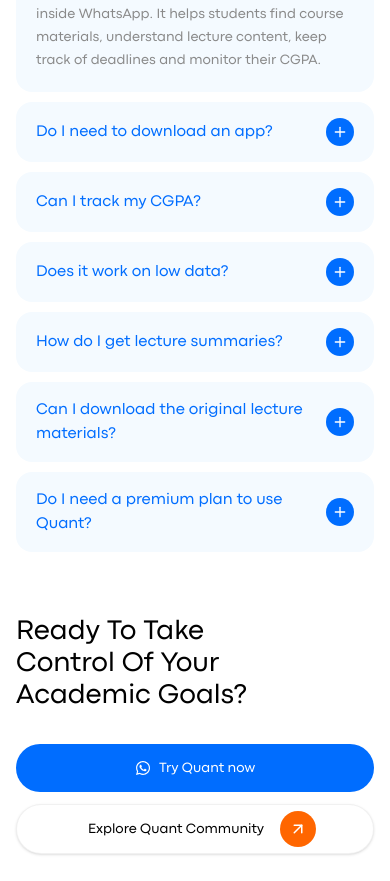
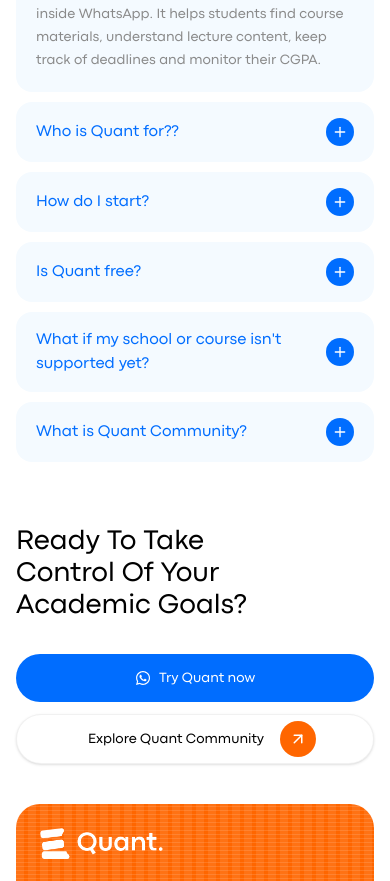
Before and after one commit to UseQuantApp/website, a React (Vite) app: page / in a window 390 px wide. Shown: the part 4827-5708 px from the top of the page. Built offline with nearby package versions, Linux system fonts and the light colour scheme; a web font is replaced by a local one.

Commit message:
fix: roomier mobile navbar

```diff
--- a/src/components/home/Faqs.jsx
+++ b/src/components/home/Faqs.jsx
@@ -10,33 +10,28 @@
   {
     question: "What is Quant?",
     answer:
-      "Quant is an academic assistant that works inside WhatsApp. It helps students find course materials, understand lecture content, keep track of deadlines and monitor their CGPA.",
+    "Quant is an academic assistant that works inside WhatsApp. It helps students find course materials, understand lecture content, keep track of deadlines and monitor their CGPA."
   },
   {
-    question: "Do I need to download an app?",
-    answer: "No. Quant works directly inside WhatsApp.",
+    question: "Who is Quant for??",
+    answer: "Quant is designed for university students who want an easier way to manage their academics. We’re starting with LASU students and building towards supporting students across more universities.",
   },
   {
-    question: "Can I track my CGPA?",
-    answer: "Yes. Quant calculates and monitors your progress towards your target CGPA.",
+    question: "How do I start?",
+    answer: "Start through Quant's official access link and follow the instructions provided. Depending on the feature, you may need to provide details such as your university, department, level, or course information to personalize your experience.",
   },
   {
-    question: "Does it work on low data?",
-    answer: "Yes. Quant is designed to be lightweight and accessible even on slower networks.",
+    question: "Is Quant free?",
+    answer: "Yes! You can get started with Quant and explore the features available to you. Our goal is to make academic life easier and more accessible for students.",
   },
   {
-    question: "How do I get lecture summaries?",
+    question: "What if my school or course isn't supported yet?",
     answer:
-      "Simply send the topic or course material you need help with, and Quant will provide a concise summary directly in WhatsApp.",
+      "We're still growing! If your school or course isn't available yet, let us know. Your feedback helps us understand where students need Quant most as we expand to support more schools and courses.",
   },
   {
-    question: "Can I download the original lecture materials?",
-    answer: "Yes. Pro users can request and receive course PDFs within WhatsApp.",
-  },
-  {
-    // TODO: the supplied answer started with "Yes" but says no subscription is needed; confirm with Quant.
-    question: "Do I need a premium plan to use Quant?",
-    answer: "No, you can still access all the available features for now without subscription.",
+    question: "What is Quant Community?",
+    answer: "Quant Community is a space for students to connect, share ideas, learn from one another, and grow together beyond the classroom. It's about building a community where students can support one another academically and make the university experience better.",
   },
 ];
 
```
